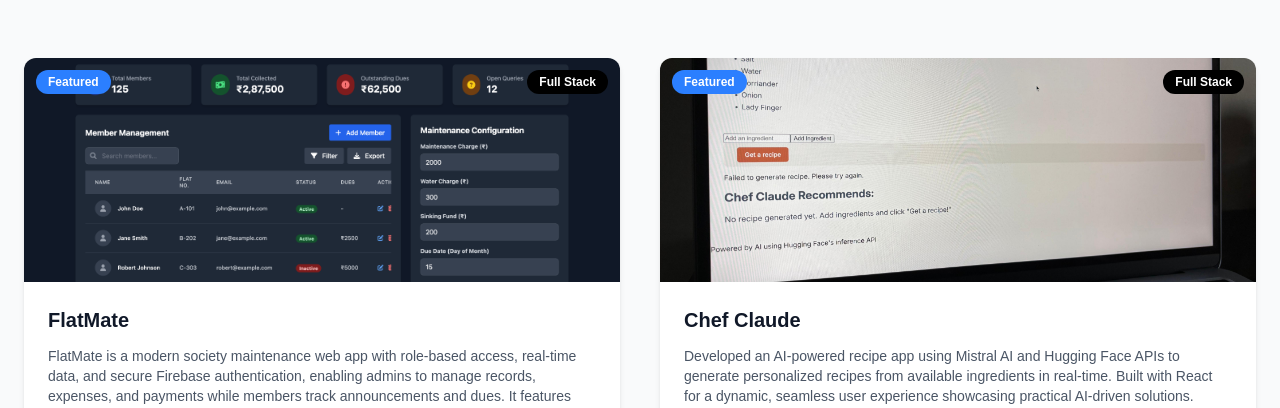
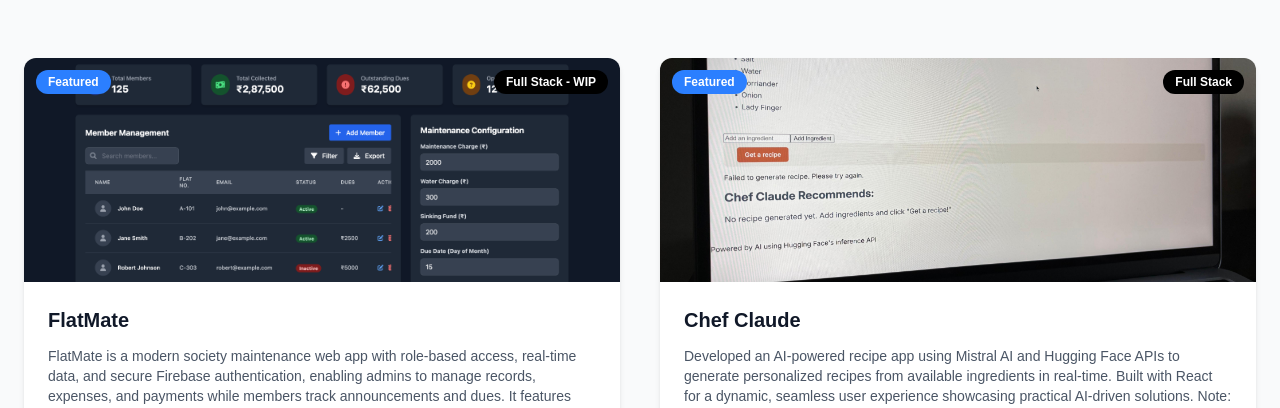
Before and after one commit to deven065/Portfolio-Website, a Next.js app: page /projects in a window 1280 px wide. Shown: the part 537-945 px from the top of the page. Built offline with nearby package versions, Linux system fonts and the light colour scheme.

Commit message:
Add tooltip messages and update project descriptions for clarity

```diff
--- a/src/app/Components/Projects/AllProjects.tsx
+++ b/src/app/Components/Projects/AllProjects.tsx
@@ -1,7 +1,7 @@
 "use client";
 import Image from "next/image";
 import React from "react";
-import { motion } from "framer-motion";
+import { motion, Variants } from "framer-motion";
 
 type Project = {
   id: number;
@@ -12,6 +12,7 @@
   tag: string;
   liveLink: string;
   codeLink?: string;
+  tooltipMessage?: string; // optional tooltip
 };
 
 const projects: Project[] = [
@@ -25,6 +26,7 @@
     tag: "Full Stack - WIP",
     liveLink: "https://your-live-demo-link.com",
     codeLink: "https://github.com/deven065/FlatMate.git",
+    tooltipMessage: "Work in progress",
   },
   {
     id: 2,
@@ -36,6 +38,8 @@
     tag: "Full Stack",
     liveLink: "https://chef-ai-sigma.vercel.app/",
     codeLink: "https://github.com/deven065/chef-ai.git",
+    tooltipMessage:
+      "Sorry, this project will not work as expected (API is deprecated)",
   },
   {
     id: 3,
@@ -73,12 +77,17 @@
   },
 ];
 
-const cardVariants = {
+// Framer Motion Variants (TypeScript fix applied)
+const cardVariants: Variants = {
   hidden: { opacity: 0, y: 24 },
-  visible: (i: number) => ({
+  visible: (custom: number) => ({
     opacity: 1,
     y: 0,
-    transition: { delay: i * 0.08, duration: 0.45, ease: "easeOut" },
+    transition: {
+      delay: custom * 0.08,
+      duration: 0.45,
+      ease: [0.25, 0.1, 0.25, 1], // cubic-bezier for TS compatibility
+    },
   }),
 };
 
@@ -94,7 +103,6 @@
         All Projects
       </motion.h2>
 
-      {/* Grid: 1 column on mobile, 3 columns on md+ */}
       <div className="grid grid-cols-1 md:grid-cols-3 gap-8 max-w-7xl mx-auto items-stretch">
         {projects.map((project, index) => (
           <motion.div
@@ -114,7 +122,6 @@
                 width={1200}
                 height={600}
                 className="w-full h-48 object-cover transition-transform duration-300 ease-in-out group-hover:scale-105"
-                priority={false}
               />
               <span className="absolute top-3 right-3 bg-black text-white text-xs font-semibold px-3 py-1 rounded-full">
                 {project.tag}
@@ -143,12 +150,14 @@
               </div>
 
               {/* Buttons */}
-              <div className="mt-auto flex gap-3">
+              <div className="mt-auto flex gap-3 relative overflow-visible">
+                {/* Live Demo */}
                 <a
                   href={project.liveLink}
                   target="_blank"
                   rel="noopener noreferrer"
                   className="flex-1 bg-blue-500 text-white text-sm py-2 rounded-lg text-center hover:bg-blue-600 transition"
+                  title={project.tooltipMessage} // Tooltip without changing styling
                 >
                   Live Demo
                 </a>
--- a/src/app/Components/Projects/FeaturedProjects.tsx
+++ b/src/app/Components/Projects/FeaturedProjects.tsx
@@ -7,11 +7,11 @@
     id: 1,
     title: "FlatMate",
     description:
-      "FlatMate is a modern society maintenance web app with role‑based access, real‑time data, and secure Firebase authentication, enabling admins to manage records, expenses, and payments while members track announcements and dues. It features protected routes and dark mode for seamless, accessible community management.",
+      "FlatMate is a modern society maintenance web app with role‑based access, real‑time data, and secure Firebase authentication, enabling admins to manage records, expenses, and payments while members track announcements and dues. It features protected routes and dark mode for seamless, accessible community management. Note: That project is still a work in progress and because of that link is not active yet.",
     image: "/FlatMate.png",
     tech: ["React", "Node.js", "TailwindCSS", "Firebase", "Authentication"],
     featured: true,
-    tag: "Full Stack",
+    tag: "Full Stack - WIP",
     liveLink: "https://your-live-demo-link.com",
     codeLink: "https://github.com/deven065/FlatMate.git",
   },
@@ -19,7 +19,7 @@
     id: 2,
     title: "Chef Claude",
     description:
-      "Developed an AI-powered recipe app using Mistral AI and Hugging Face APIs to generate personalized recipes from available ingredients in real-time. Built with React for a dynamic, seamless user experience showcasing practical AI-driven solutions.",
+      "Developed an AI-powered recipe app using Mistral AI and Hugging Face APIs to generate personalized recipes from available ingredients in real-time. Built with React for a dynamic, seamless user experience showcasing practical AI-driven solutions. Note: API is decrypted so project might not work as expected.",
     image: "/Chef-claude.jpeg",
     tech: ["React", "JavaScript", "CSS", "Mistral AI", "Hugging Face API"],
     featured: true,
```
